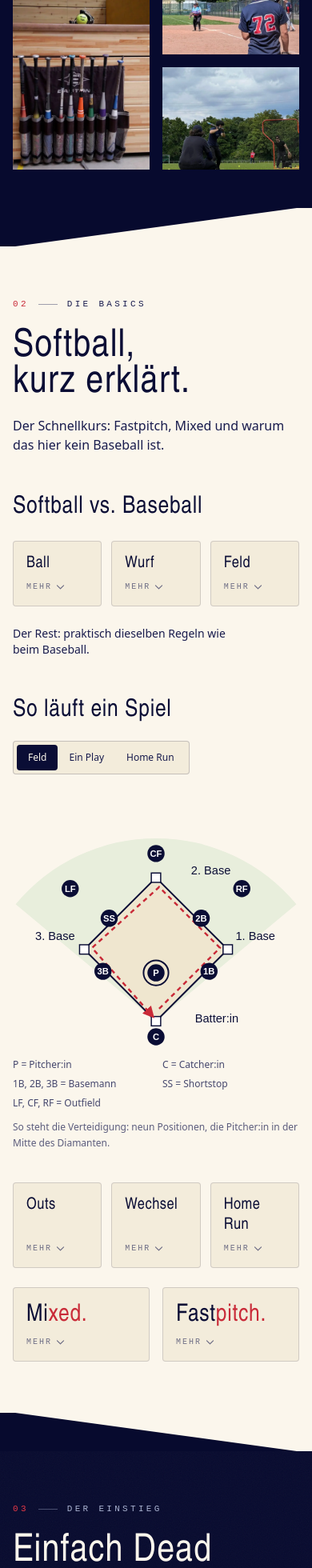
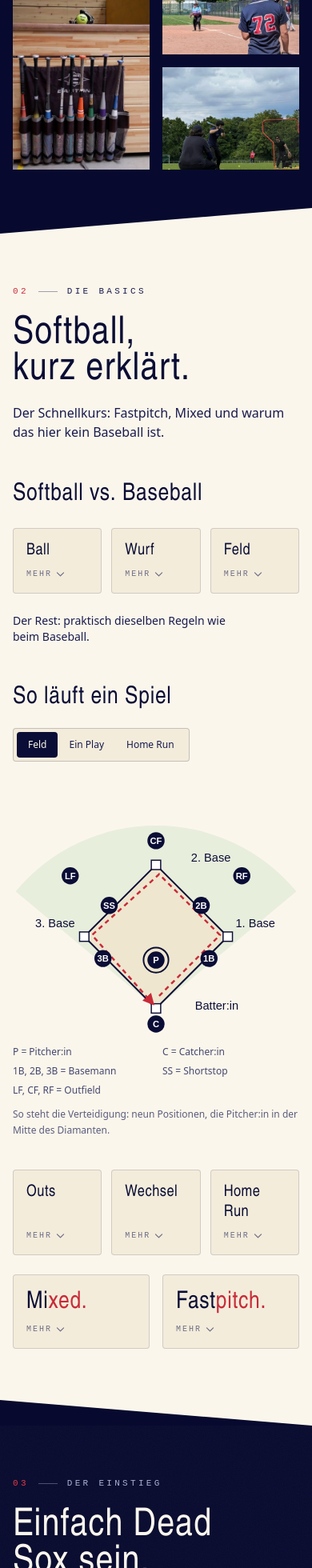
Before and after one commit to Hungfu123/softball-planner, a React (Vite) app in the folder website/: page / in a window 390 px wide. Shown: the part 2017-3977 px from the top of the page at 80% size. Built offline with nearby package versions, Linux system fonts and the light colour scheme.

Commit message:
🔧 EdgeFade: Diagonale wieder exakt Ecke-zu-Ecke — Bleed erzeugte horizontale Stufen an den Bildschirmrändern (und war eh geclippt); Mobile-Übergang 48→32px

```diff
--- a/website/src/components/EdgeFade.tsx
+++ b/website/src/components/EdgeFade.tsx
@@ -8,12 +8,14 @@ const CREAM = '#fbf6ec'
  * Diagonale an beiden Formen anti-aliased, die Deckung fällt unter 100 %
  * und der Sektions-Hintergrund scheint als helle Naht durch.
  *
- * Naht-Fix: Alle Formen ragen um 4 Einheiten über die ViewBox hinaus
- * (vertikal UND horizontal). Die Clip-Kante liegt damit mitten in
- * Vollfarbe statt auf einer Kante — auf Hi-DPI-Geräten (DPR 2-3) konnte
- * ein 1-Subpixel-Rest der Kante sonst als weiße Linie durchscheinen.
- * Die Diagonale läuft weiterhin Ecke zu Ecke — durch das Bleed minimal
- * steiler (~7 %), visuell nicht unterscheidbar.
+ * Ecke-zu-Ecke (Fix "Linien gehen rechts/links nicht durch"): Die Diagonale
+ * läuft EXAKT durch die ViewBox-Ecken (0,0)→(1440,70). Der frühere ±4-Bleed
+ * ließ sie ~5 % vor dem Rand durch die obere/untere Box-Kante austreten —
+ * an den Bildschirmrändern blieb eine horizontale Stufe statt der Diagonalen.
+ * Der Bleed war zudem wirkungslos: SVGs clippen Content außerhalb der
+ * ViewBox standardmäßig (overflow: hidden), wurde also nie gerendert.
+ *
+ * Mobile: h-8 (32px, vorher h-12) — kompaktere Übergänge, nur Mobile.
  */
 export function EdgeFade({ edge }: { edge: 'top' | 'bottom' }) {
   return (
@@ -22,19 +24,19 @@ export function EdgeFade({ edge }: { edge: 'top' | 'bottom' }) {
         <svg
           viewBox="0 0 1440 70"
           preserveAspectRatio="none"
-          className="block h-12 w-full md:h-16"
+          className="block h-8 w-full md:h-16"
         >
-          <rect x="-4" y="-4" width="1448" height="78" fill={CREAM} />
-          <path d="M-4,-4 H1444 L-4,74 Z" fill={NAVY} />
+          <rect width="1440" height="70" fill={CREAM} />
+          <path d="M0,0 H1440 L0,70 Z" fill={NAVY} />
         </svg>
       ) : (
         <svg
           viewBox="0 0 1440 70"
           preserveAspectRatio="none"
-          className="block h-12 w-full md:h-16"
+          className="block h-8 w-full md:h-16"
         >
-          <rect x="-4" y="-4" width="1448" height="78" fill={CREAM} />
-          <path d="M-4,-4 L1444,74 H-4 Z" fill={NAVY} />
+          <rect width="1440" height="70" fill={CREAM} />
+          <path d="M0,0 L1440,70 H0 Z" fill={NAVY} />
         </svg>
       )}
     </div>
```
